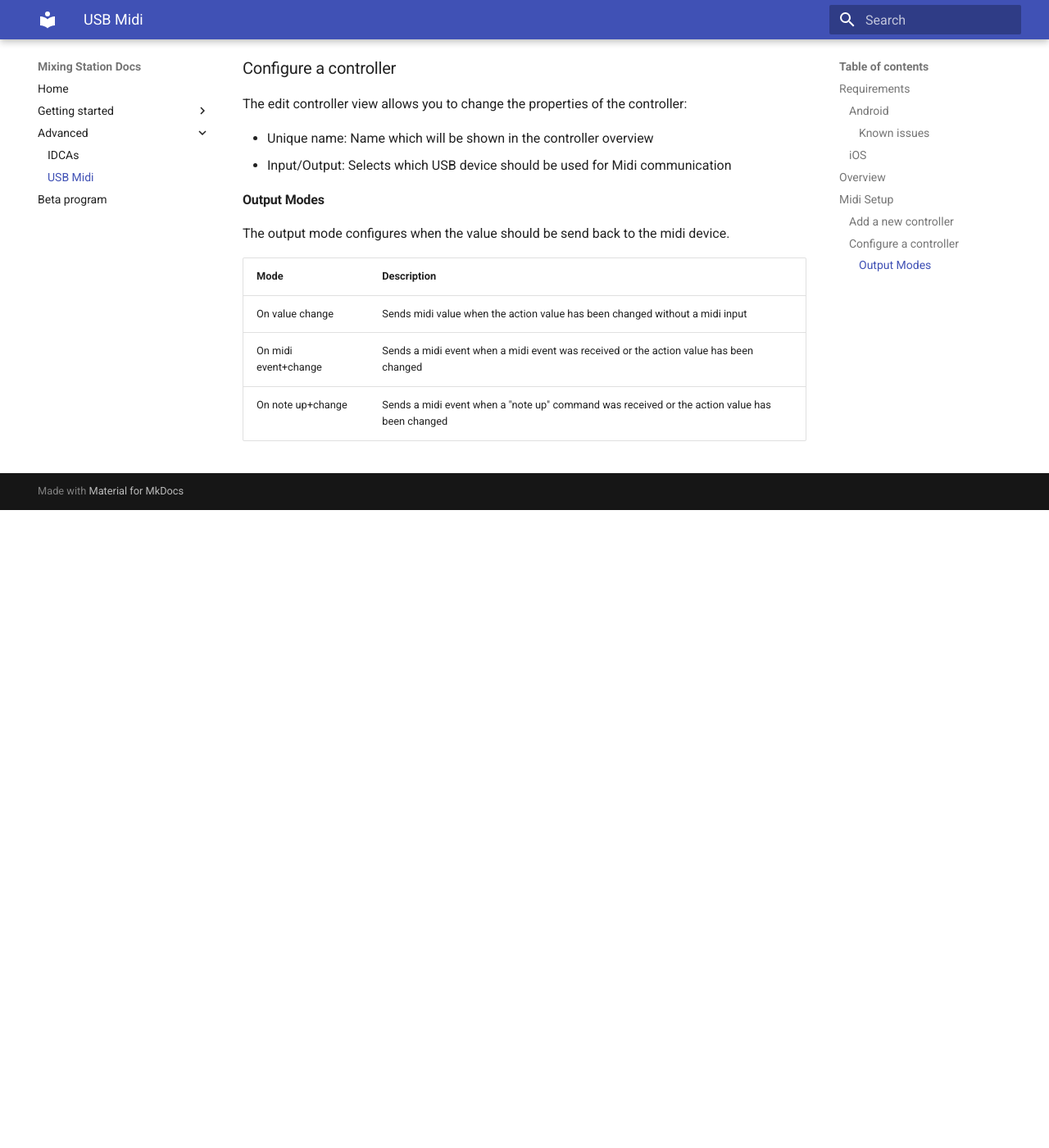
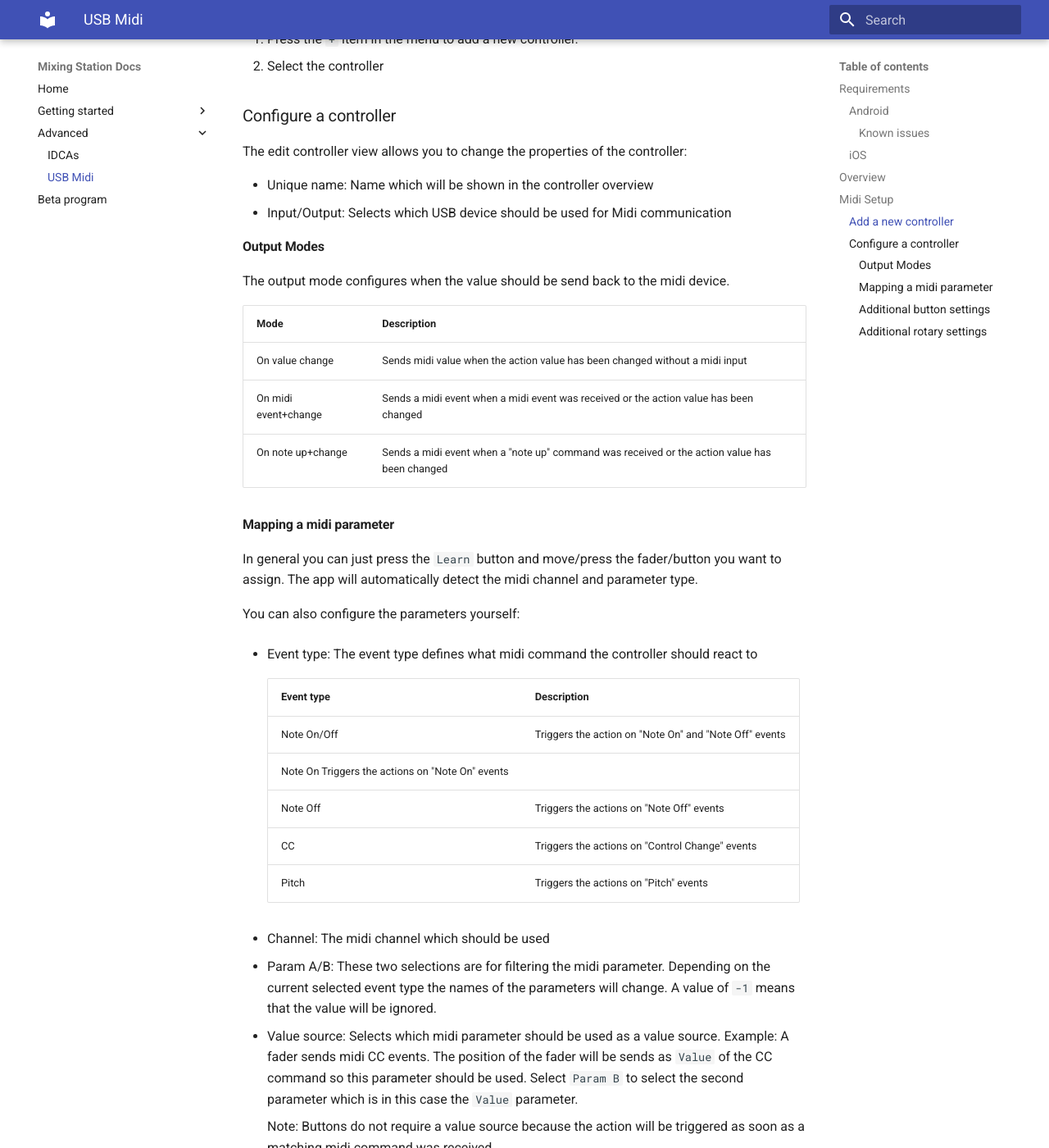
Before and after one commit to davidgiga1993/mixing-station-docs, an MkDocs documentation site: the page built from docs/usb-midi.md, in a window 1280 px wide and 1400 px high, scrolled down 1372 px. Shown: the whole window at 82% size. Built offline with MkDocs 1.6.1 and Material for MkDocs 9.7.7, drawn with Linux system fonts in a browser that asks for light colours; before the commit the page ends 1994 px from its top, so only the background shows below that; some of the changed text lies outside the part shown.

Commit message:
Complete midi documentation

```diff
--- a/docs/usb-midi.md
+++ b/docs/usb-midi.md
@@ -3,6 +3,7 @@
 You can use any generic midi device to remote control the mixer via mixing station.
 
 ## Requirements
+**Note:** MCU or HUI modes are not supported!
 
 ### Android
 - [USB OTG](http://en.wikipedia.org/wiki/USB_On-The-Go) compatible Android device
@@ -55,3 +56,44 @@ The output mode configures when the value should be send back to the midi device
 | On value change | Sends midi value when the action value has been changed without a midi input |
 | On midi event+change | Sends a midi event when a midi event was received or the action value has been changed |
 | On note up+change | Sends a midi event when a "note up" command was received or the action value has been changed |
+
+#### Mapping a midi parameter
+In general you can just press the `Learn` button and move/press the fader/button you want to assign.
+The app will automatically detect the midi channel and parameter type.
+
+You can also configure the parameters yourself:
+
+- Event type: The event type defines what midi command the controller should react to
+
+	| Event type | Description |
+	| -- | -- |
+	| Note On/Off | Triggers the action on "Note On" and "Note Off" events |
+	| Note On Triggers the actions on "Note On" events |
+	| Note Off | Triggers the actions on "Note Off" events |
+	| CC | Triggers the actions on "Control Change" events |
+	| Pitch | Triggers the actions on "Pitch" events |
+
+- Channel: The midi channel which should be used
+- Param A/B: These two selections are for filtering the midi parameter.
+Depending on the current selected event type the names of the parameters will change.
+A value of `-1` means that the value will be ignored.
+- Value source: Selects which midi parameter should be used as a value source.
+Example: A fader sends midi CC events. The position of the fader will be sends as `Value` of the CC command so this parameter should be used. Select `Param B` to select the second parameter which is in this case
+the `Value` parameter.
+
+	Note: Buttons do not require a value source because the action will be triggered as soon as a matching midi command was received.
+
+#### Additional button settings
+- Output "on" value: Sets the value that should be send when the button is currently `on`. Some midi devices can show different colors depending on the midi value so this parameter can be used to change the color.
+- Mode: How the button should react to midi commands
+
+	| Mode | Description |
+	| -- | -- |
+	| Toggle | One button press toggles the value |
+	| Momentary | Press and hold for a `on` command. Release for an `off` command |
+	| Momentary inv. | Same as `Momentary` but inverted |
+
+#### Additional rotary settings
+- Multiplier: Sets the sensitivity of one increment/decrement step
+- Inc value: Midi value for a single increment
+- Dec value:  Midi value for a single decrement
```
